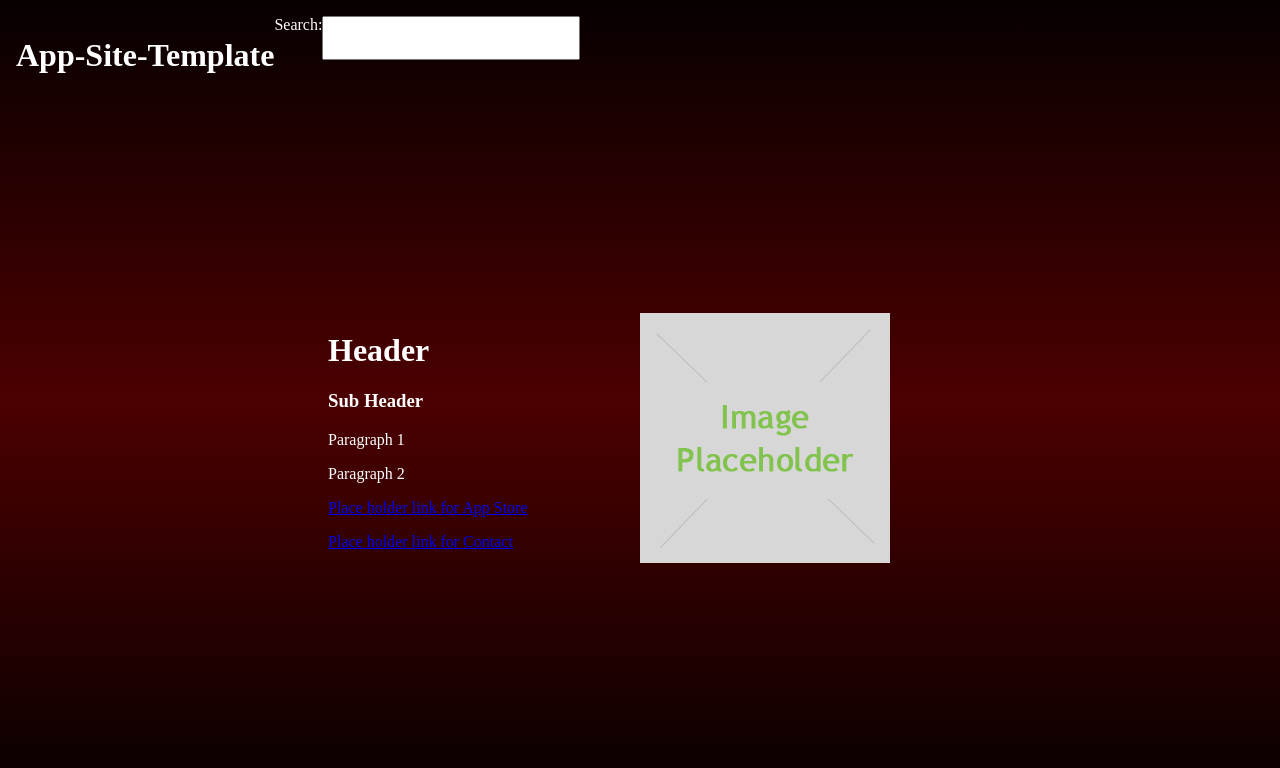
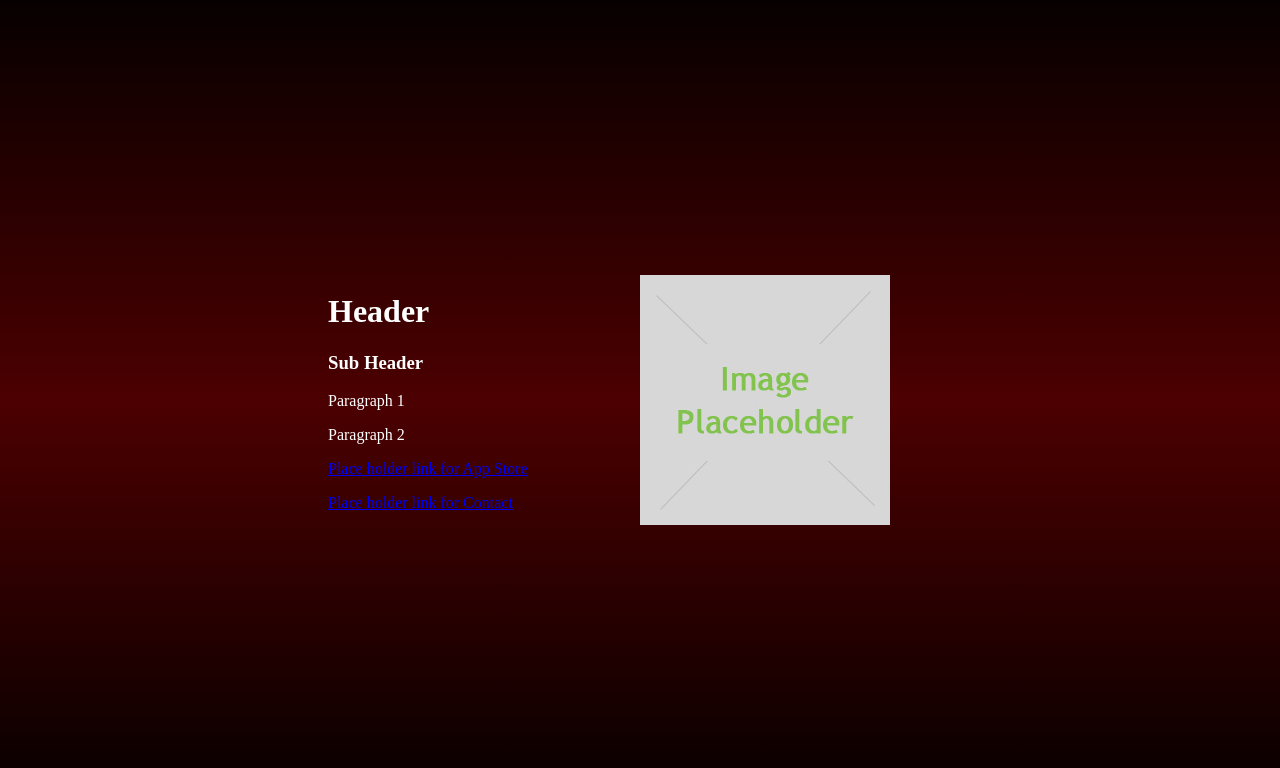
Before and after one commit to JPrevost21/app-site-template, a website: page src/index.html in a window 1280 px wide. Drawn offline with nearby package versions, Linux system fonts and the light colour scheme.

Commit message:
Added JShint, removed header

```diff
--- a/src/index.html
+++ b/src/index.html
@@ -7,10 +7,6 @@
         <link rel="stylesheet" href="styles.css">
     </head>
     <body>
-        <header class="header">
-            <h1>App-Site-Template</h1>
-            Search: <input type="text" class="searchBar"><br/>
-        </header>
         <div id="container">
             <div id="left">
                 <h1>Header</h1>
--- a/src/styles.css
+++ b/src/styles.css
@@ -13,10 +13,10 @@ body {
 }
 
 #container {
-    display:flex;
-    width: 100%;
     align-items: center;
     justify-content: center;
+    display: flex;
+    width: 100%;
     flex: 1;
 }
 #left {
@@ -31,14 +31,3 @@ body {
     width: 25%;
     margin-left: 0px;
 }
-
-.header {
-    height: 10%;
-    display: flex;
-    color: white;
-}
-
-.searchBar {
-    width: 20%;
-    height: 50%;
-}
```
Also changed, not shown: dist/index.html, dist/styles.css.
